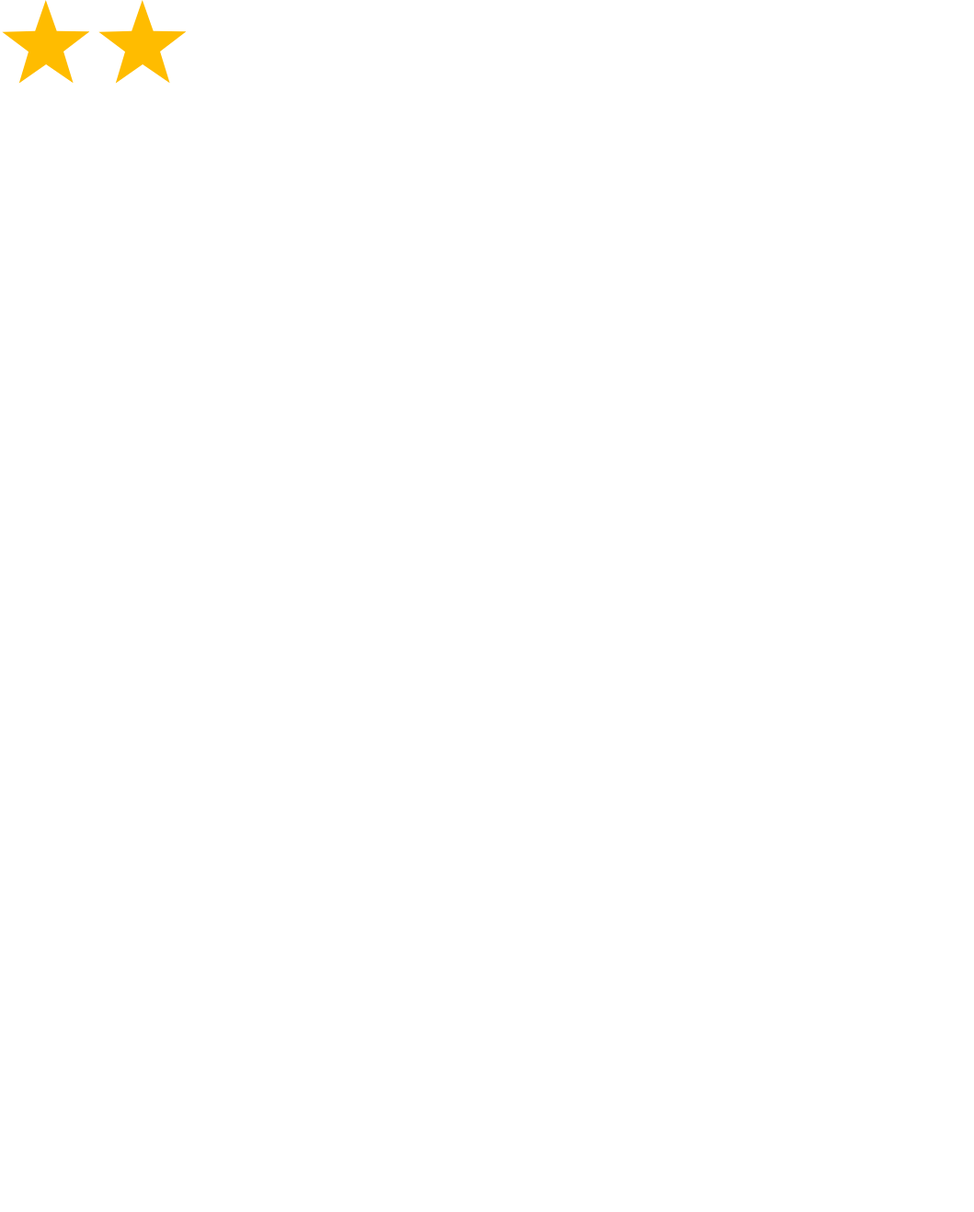
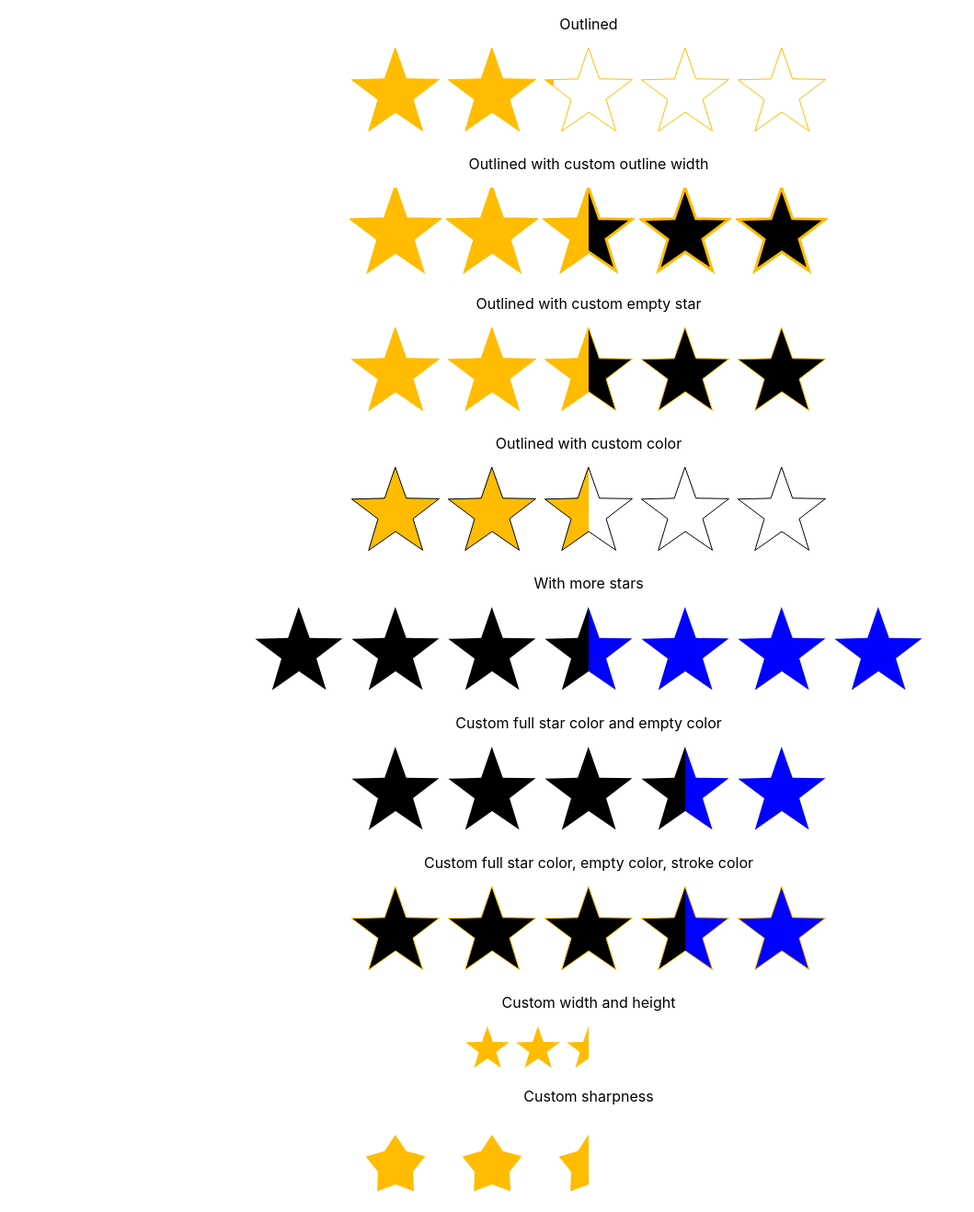
Before and after one commit to igorwessel/react-dynamic-star, a React (Vite) app: page / in a window 1280 px wide. Shown: the whole page at 92% size, without its empty margins (0-1059 px from the left). Before the commit the page ends 800 px from the top, so only its background shows below. Built offline with nearby package versions, Linux system fonts and the light colour scheme.

Commit message:
chore: add examples to app

```diff
--- a/src/App.css
+++ b/src/App.css
@@ -5,6 +5,10 @@
 .App-logo {
   height: 40vmin;
   pointer-events: none;
+}
+
+.star-rating {
+  justify-content: center;
 }
 
 @media (prefers-reduced-motion: no-preference) {
--- a/src/App.tsx
+++ b/src/App.tsx
@@ -5,7 +5,39 @@ import { DynamicStar } from 'react-dynamic-star'
 function App () {
   return (
     <div className='App'>
-      <DynamicStar rating={2} />
+      <p>Outlined</p>
+      <DynamicStar outlined rating={2.1} />
+      <p>Outlined with custom outline width</p>
+      <DynamicStar
+        outlined
+        outlineWidth={3}
+        emptyStarColor='black'
+        rating={2.5}
+      />
+      <p>Outlined with custom empty star</p>
+      <DynamicStar outlined emptyStarColor='black' rating={2.5} />
+      <p>Outlined with custom color</p>
+      <DynamicStar outlined='black' rating={2.5} />
+      <p>With more stars</p>
+      <DynamicStar
+        rating={3.5}
+        totalStars={7}
+        fullStarColor='black'
+        emptyStarColor='blue'
+      />
+      <p>Custom full star color and empty color</p>
+      <DynamicStar rating={3.5} fullStarColor='black' emptyStarColor='blue' />
+      <p>Custom full star color, empty color, stroke color</p>
+      <DynamicStar
+        rating={3.5}
+        outlined='#FFBC00'
+        fullStarColor='black'
+        emptyStarColor='blue'
+      />
+      <p>Custom width and height</p>
+      <DynamicStar width={50} height={50} rating={2.5} />
+      <p>Custom sharpness</p>
+      <DynamicStar rating={2.5} sharpnessStar={1.7} />
     </div>
   )
 }
```
